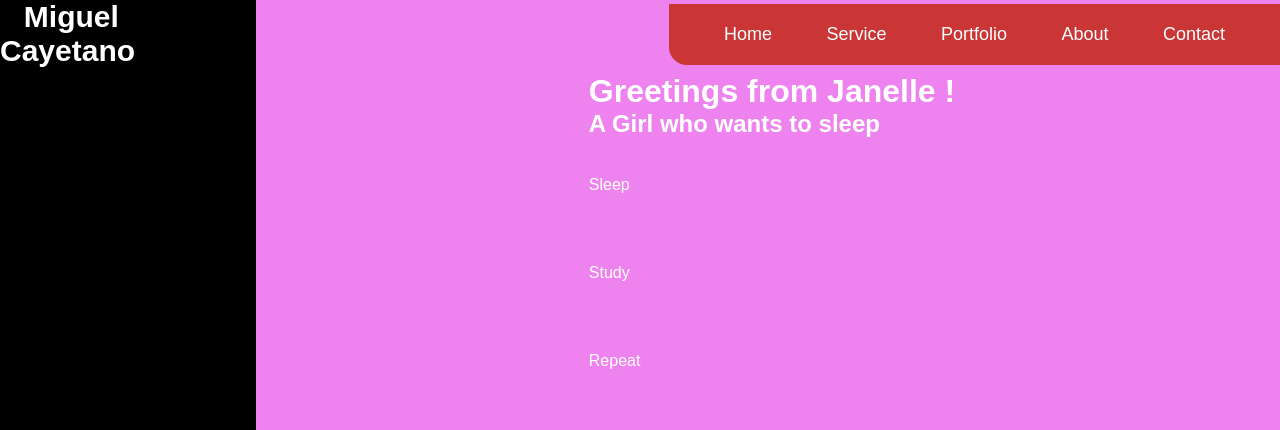
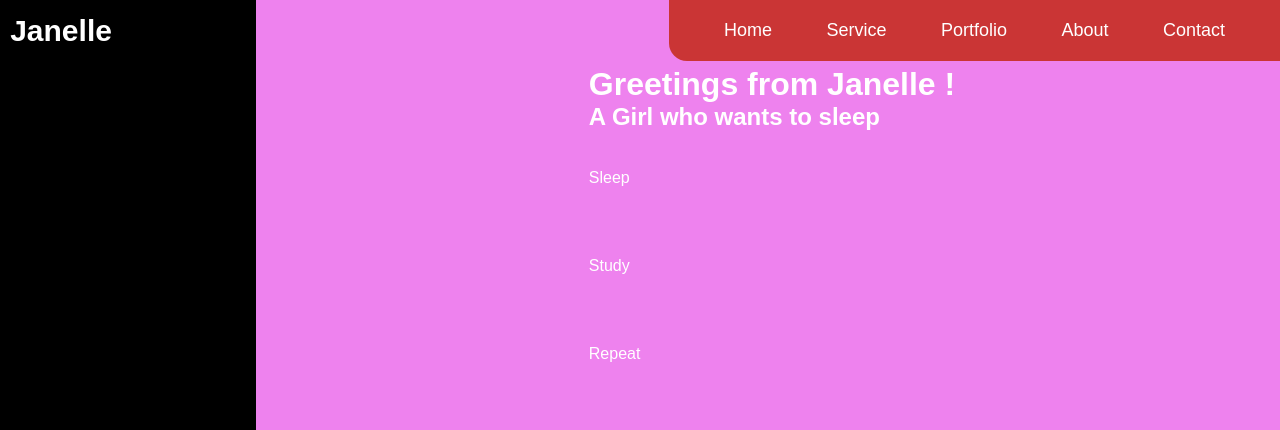
Before and after one commit to redvelvetmilktea/redvelvetmilktea.github.io, a plain HTML site: page index.html in a window 1280 px wide. Shown: the top 430 px of the page. Drawn offline with Linux system fonts and the light colour scheme.

Commit message:
Update index.html

```diff
--- a/index.html
+++ b/index.html
@@ -13,7 +13,7 @@
     <body>
         <div class="header">
             <nav>
-                <ul><a href="#" class="logo"> Miguel Cayetano </a> </ul>
+                <ul><a href="#" class="logo"> Janelle </a> </ul>
                 <div class="nav-links">
 
                         <li><a href="#">Home</a></li>
```
